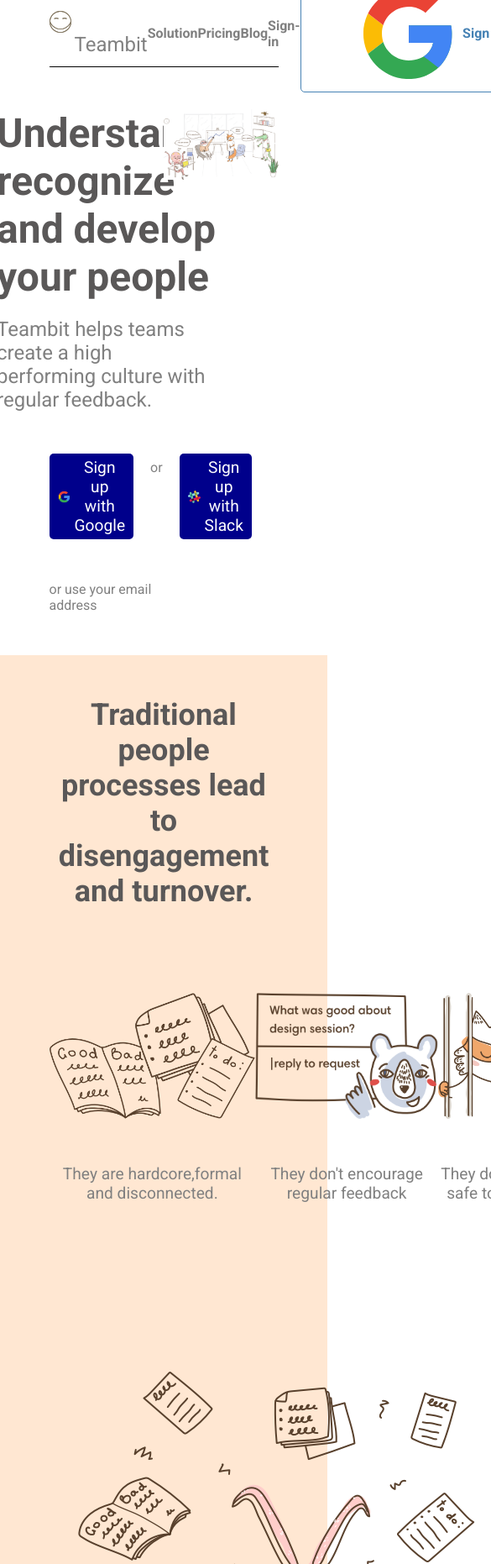
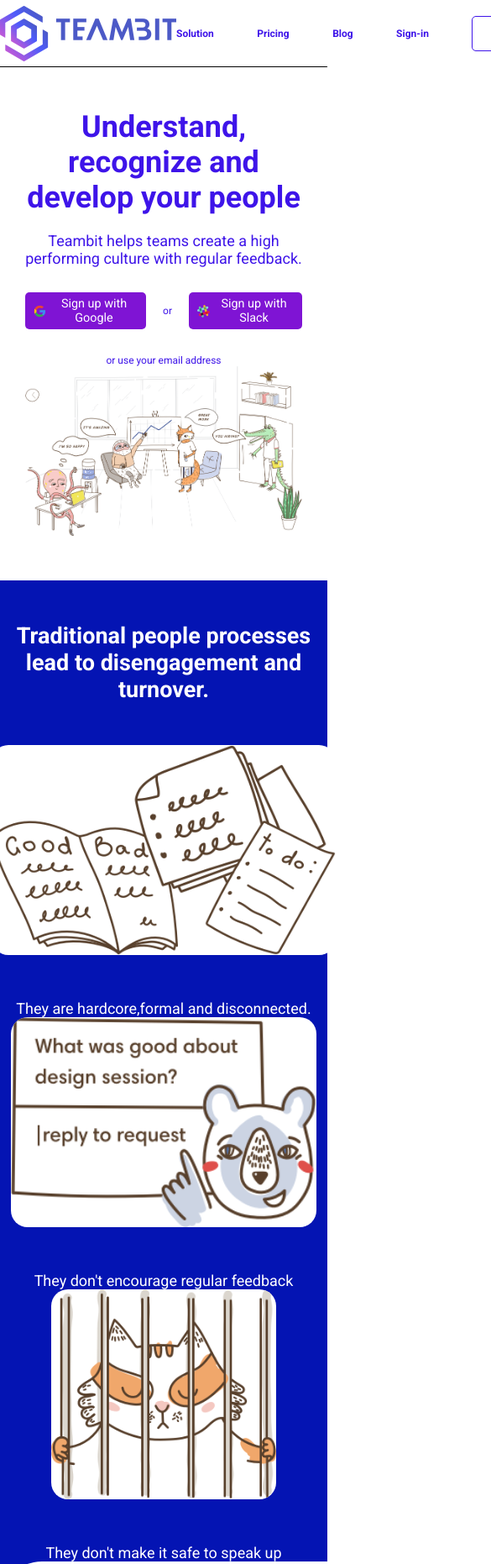
Before and after one commit to Matteo-Fattorini/node-sass-teambit, a website: page index.html in a window 390 px wide. Shown: the top 1862 px of the page at 84% size, 585 px wide, since content can reach past the window. Drawn offline with Linux system fonts and the light colour scheme.

Commit message:
New Palette. Media queries in progress

```diff
--- a/index.html
+++ b/index.html
@@ -10,8 +10,6 @@
       rel="stylesheet"
     />
 
-    <!-- VUE-->
-    <!-- <script src="https://cdn.jsdelivr.net/npm/vue@2.6.12/dist/vue.js"></script>  -->
 
     <!-- Font Awesome 5.15.1 (CDN) -->
     <link
@@ -31,8 +29,8 @@
     <header>
       <div class="header-content">
         <div class="logo">
-		  <img src="src/css/img/logo-small.svg" alt="" />
-		  <span>Teambit</span>
+		  <img src="src/css/img/TB_logo.png" alt="" />
+
         </div>
         <div class="list-section">
           <ul>
@@ -61,7 +59,7 @@
 				<button><img src="src/css/img/slack-logo.svg" alt=""> Sign up with Slack</button>
 
 			</div>
-			<span>or use your email address</span>
+			<span class="or-use-mail"><a href="#">or use your email address</a></span>
 			</div>
 			<div class="right">
 				<img src="src/css/img/illustration-main.jpg" alt="">
@@ -222,7 +220,9 @@
 				<button><img src="src/css/img/slack-logo.svg" alt=""> Sign up with Slack</button>
 
 			</div>
-			<div>Or just use your email address</div>
+			<div class ="or-use-mail">
+				<a href="#">Or just use your email address</a>
+			</div>
 			</div>
 		</section>
 	</main>
--- a/src/css/partials/_footer.scss
+++ b/src/css/partials/_footer.scss
@@ -16,7 +16,7 @@
         margin-right: 10px;
       }
       span {
-        color: steelblue;
+        color: $buttonColor;
       }
 
       p {
--- a/src/css/partials/_header.scss
+++ b/src/css/partials/_header.scss
@@ -25,27 +25,25 @@
         li {
           font-weight: bold;
           font-size: 1rem;
-          &:not(:last-child){
-            color:$textColor;
+          &:not(:last-child) {
+            color: $textColor;
           }
           button {
-            @include flex(row, center,center);
+            @include flex(row, center, center);
             font-weight: inherit;
             font-family: inherit;
             font-size: inherit;
             padding: 10px 40px;
             background-color: inherit;
-            color: steelblue;
-            border: 1px solid steelblue;
+            color: $textColor;
+            border: 1px solid $textColor;
             border-radius: 5px;
             white-space: nowrap;
 
             img {
               margin-right: 5px;
-              width: 50%;
+              height: 20px;
             }
-
-
           }
         }
       }
--- a/src/css/partials/_jumbotron.scss
+++ b/src/css/partials/_jumbotron.scss
@@ -33,7 +33,7 @@
     }
 
     .logos {
-     @extend %logos;
+      @extend %logos;
     }
   }
 
--- /dev/null
+++ b/src/css/partials/_mediaqueries.scss
@@ -0,0 +1,44 @@
+@media screen and (max-width: 1200px) {
+  %fixedWidth {
+    width: 100%;
+
+  }
+
+  html {
+    font-size: 12px;
+  }
+
+// !jumbo
+
+  .jumbotron {
+    flex-direction: column;
+    padding-left: 30px;
+    padding-right: 30px;
+    .logos {
+      justify-content: center !important;
+    }
+
+    .left,
+    .right {
+      width: 100%;
+    }
+    .left {
+      text-align: center;
+      gap: 30px;
+      span {
+        align-self: center;
+      }
+    }
+  }
+
+// !orange
+.section-orange{
+    .images {
+    flex-direction: column;
+    .image {
+        margin: 0;
+    }
+}
+
+}
+}
--- a/src/css/partials/_sectionOrange.scss
+++ b/src/css/partials/_sectionOrange.scss
@@ -10,7 +10,7 @@
 
   .title {
     text-align: center;
-    color: $titleColor;
+    color: $contrastText;
     margin-bottom: 150px;
     font-size: 1.5rem;
   }
@@ -22,13 +22,15 @@
       text-align: center;
       margin: 50px 0 200px 0;
       img {
-        height: 150px;
+        background-color: $contrastText;
+        border-radius: 20px;
+        height: 250px;
         margin-bottom: 50px;
       }
 
       div {
-        color: $textColor;
-        font-size: 1.2rem;
+        color: white;
+        font-size: 1.5rem;
       }
     }
   }
@@ -36,6 +38,11 @@
   .rabbit {
     text-align: center;
     margin-bottom: 150px;
+    img{
+      background-color: $contrastText;
+      border-radius: 50px;
+      padding: 30px;
+    }
   }
 
   .lower-section {
--- a/src/css/partials/_speach.scss
+++ b/src/css/partials/_speach.scss
@@ -9,8 +9,9 @@
   @include flex(column, center, center);
 
   h2 {
+    text-align: center;
     font-size: 3rem;
-    color: $titleColor;
+    color: $contrastText;
     margin-bottom: 35px;
   }
 
@@ -18,6 +19,11 @@
     @extend %logos;
     justify-content: center;
     margin-bottom: 30px;
+
+  }
+
+  .or-use-mail {
+    color: $contrastText;
   }
 
   .whiteboard {
@@ -31,6 +37,7 @@
     .letter-footer {
       @include flex(row, center, flex-start);
       margin-top: 50px;
+
       img {
         height: 50px;
         margin-right: 25px;
--- a/src/css/partials/_variables.scss
+++ b/src/css/partials/_variables.scss
@@ -3,10 +3,11 @@
   margin: auto;
 }
 
-$buttonColor: darkblue;
-$titleColor: rgb(90, 88, 88);
-$textColor: grey;
-$orange: #ffe7d2;
+$buttonColor: #7F14D4;
+$titleColor: #3E14E9;
+$textColor: #3E14E9;
+$orange: #0414B3;
+$contrastText: #fff;
 $fixedPadding: 50px 0;
 
 %button {
--- a/src/css/style.scss
+++ b/src/css/style.scss
@@ -7,3 +7,4 @@
 @import "./partials/examples";
 @import "./partials/speach";
 @import "./partials/footer";
+@import "./partials/mediaqueries";
```
Also changed, not shown: src/css/partials/_mixins.scss (+4 -4 lines), dist/style.css, src/css/img/TB_logo.png (added).
